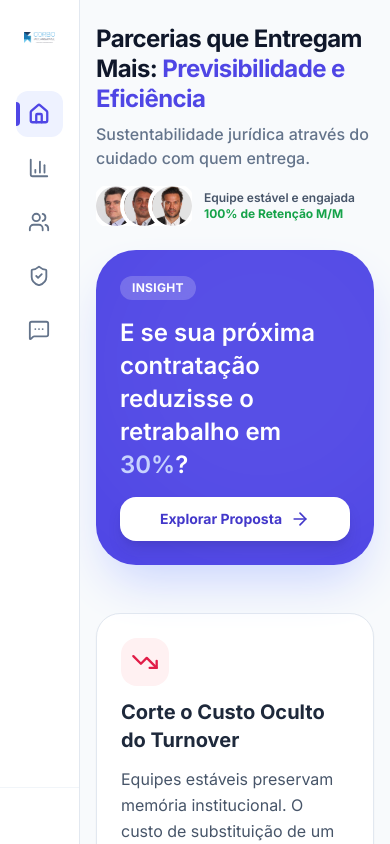
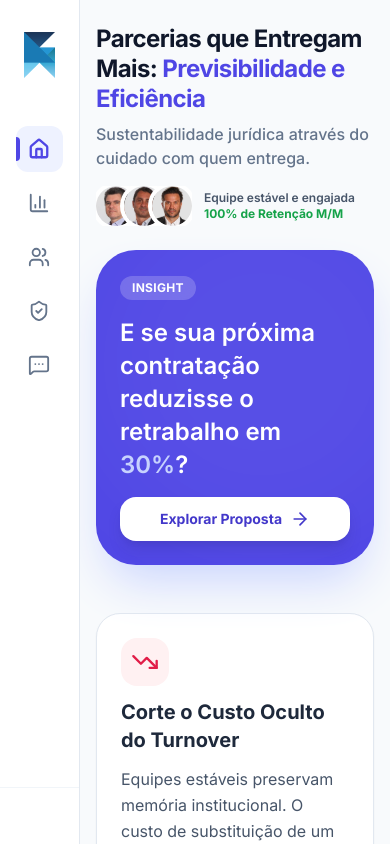
Before and after one commit to dmenezes007/caw-parceria-sustentavel, a React (Vite) app: page / in a window 390 px wide. Shown: the top 844 px of the page. Built offline with nearby package versions, Linux system fonts and the light colour scheme.

Commit message:
Primeiro commit: início do projeto

```diff
--- a/components/Sidebar.tsx
+++ b/components/Sidebar.tsx
@@ -2,6 +2,7 @@
 import React from 'react';
 import { LayoutDashboard, Users, BarChart3, ShieldCheck, MessageSquareMore, Home } from 'lucide-react';
 import logoImage from './logo/complete-logo.png';
+import simpleLogoImage from './logo/simple-logo.png';
 
 interface SidebarProps {
   activeTab: string;
@@ -22,9 +23,14 @@ export const Sidebar: React.FC<SidebarProps> = ({ activeTab, setActiveTab }) =>
       {/* Brand Logo */}
       <div className="px-6 mb-12 flex items-center justify-center md:justify-start">
         <img
+          src={simpleLogoImage}
+          alt="CAW Parceria Sustentável"
+          className="w-full h-auto object-contain md:hidden"
+        />
+        <img
           src={logoImage}
           alt="CAW Parceria Sustentável"
-          className="w-full h-auto object-contain"
+          className="w-full h-auto object-contain hidden md:block"
         />
       </div>
 
--- a/index.html
+++ b/index.html
@@ -5,6 +5,7 @@
     <meta charset="UTF-8" />
     <meta name="viewport" content="width=device-width, initial-scale=1.0" />
     <title>Parcerias que Entregam Mais</title>
+    <link rel="icon" type="image/png" href="/components/logo/simple-logo.png" />
     <script src="https://cdn.tailwindcss.com"></script>
     <link href="https://fonts.googleapis.com/css2?family=Inter:wght@300;400;500;600;700&display=swap" rel="stylesheet">
     <style>
```
Also changed, not shown: components/logo/simple-logo.png (added).
